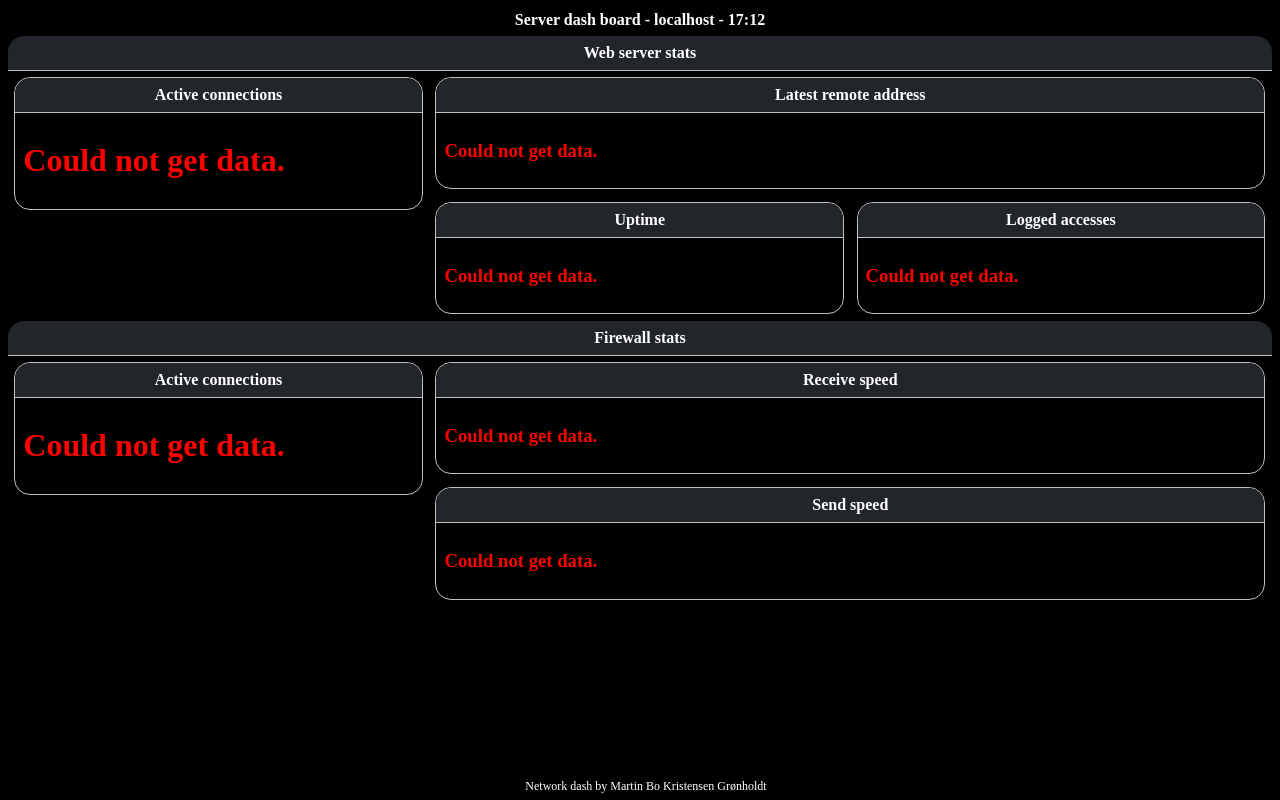
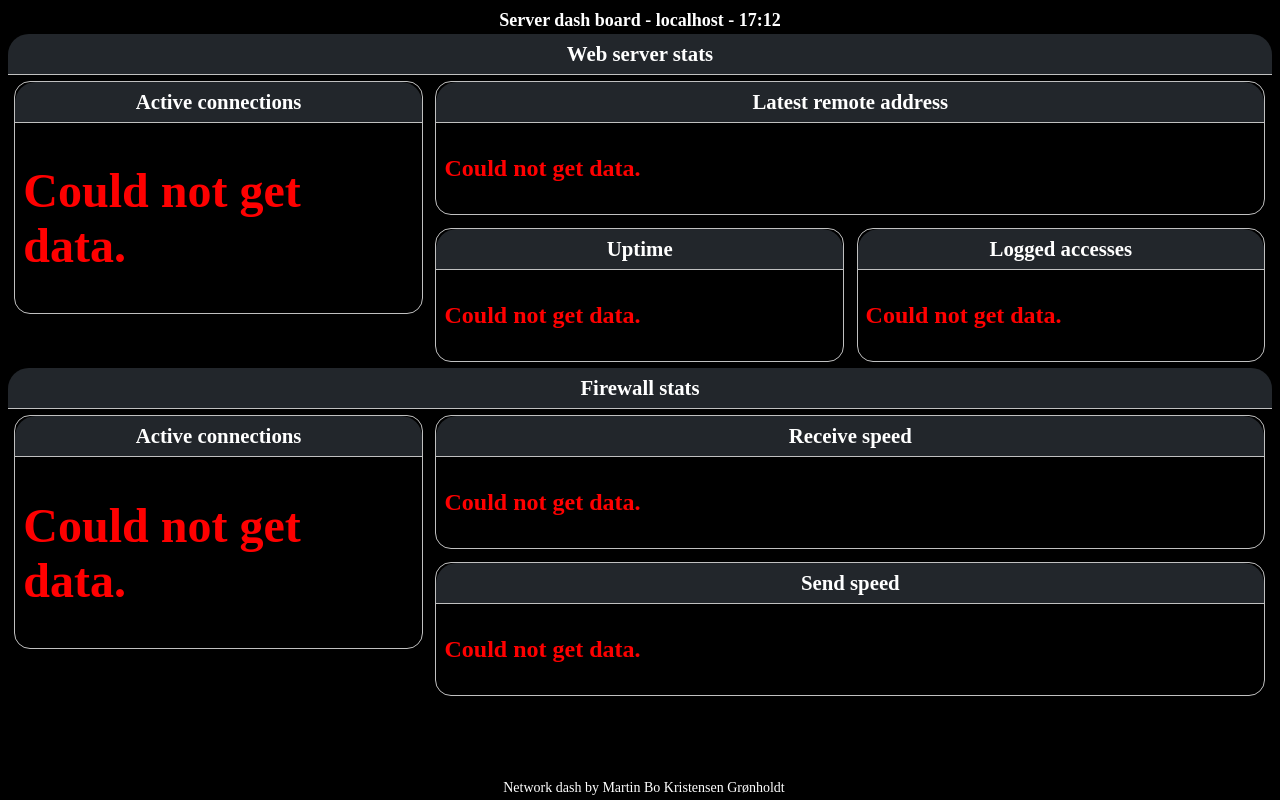
Before and after one commit to deadbok/server-hud, a Flask app: page / in a window 1280 px wide. Run offline with Flask 2, Linux system fonts and the light colour scheme.

Commit message:
Trying viewport css.

```diff
--- a/app/static/css/dashboard.css
+++ b/app/static/css/dashboard.css
@@ -21,19 +21,27 @@
  	color: white;
 }
 
+h1 {
+	font-size: 6vh;
+}
+
+h3 {
+	font-size: 3vh;
+}
+
 .header {
-	/*background: #22262B;*/
 	font-weight: bold;
-	border-width: 0em;
-	padding: 0.2em;
-	margin-bottom: 0.2em;
+	font-size: 2.25vh;
+	border-width: 0;
+	padding: 0.2vh;
+	margin-bottom: 0.2vh;
 	width: 100%;
 }
 
 .footer {
 	background: #000000;
-	font-size: 0.75em;
-	border-width: 0em;
+	font-size: 1.75vh;
+	border-width: 0;
 	width: 100%;
 
 	position: fixed;
@@ -41,31 +49,31 @@
 	bottom: 0;
 	z-index: 3;
 	display: block;
-	padding-top: 0.5em;
-	padding-bottom: 0.5em;
-	padding-left: 1em;
+	padding-top: 0.5vh;
+	padding-bottom: 0.5vh;
+	padding-left: 1vh;
 }
 
 .connections {
-	border: 0.1em solid silver;
+	border: 0.1vh solid silver;
 	border-radius: 1em;
  	float: left;
 }
 
 .url {
-	border: 0.1em solid silver;
+	border: 0.1vh solid silver;
 	border-radius: 1em;
  	float: left;
 }
 
 .uptime {
-	border: 0.1em solid silver;
+	border: 0.1vh solid silver;
 	border-radius: 1em;
  	float: left;
 }
 
 .accesses {
-	border: 0.1em solid silver;
+	border: 0.1vh solid silver;
 	border-radius: 1em;
  	float: left;
 }
@@ -77,7 +85,7 @@
 }
 
 .speed {
-	border: 0.1em solid silver;
+	border: 0.1vh solid silver;
 	border-radius: 1em;
  	float: left;
 }
@@ -95,21 +103,22 @@
 .panel-heading {
 	background: #22262B;
 	font-weight: bold;
-	border-width: 0.1em;
+	border-width: 0.1vh;
 	border-color:silver;
 	border-style: none none solid none;
-	padding: 0.5em;
+	padding: 1vh;
+	font-size: 2.60vh;
 	border-top-left-radius: 1em;
 	border-top-right-radius: 1em;
 	text-align: center;
 }
 
 .panel-body {
-	padding: 0.5em;
+	padding: 1vh;
 }
 
 .high {
-	font-size: 4.69em;
+	font-size: 11vh;
 	font-weight: bold;
 	/*font-family: sans-serif;*/
 }
```
